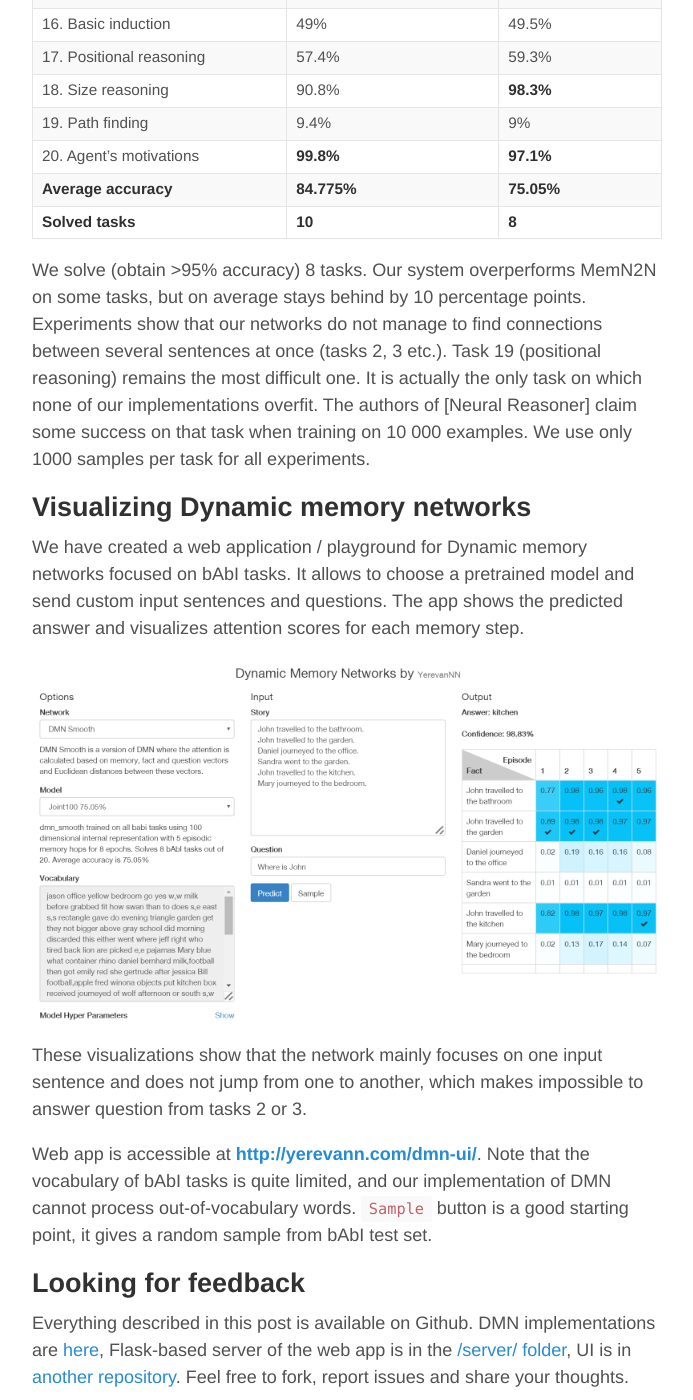
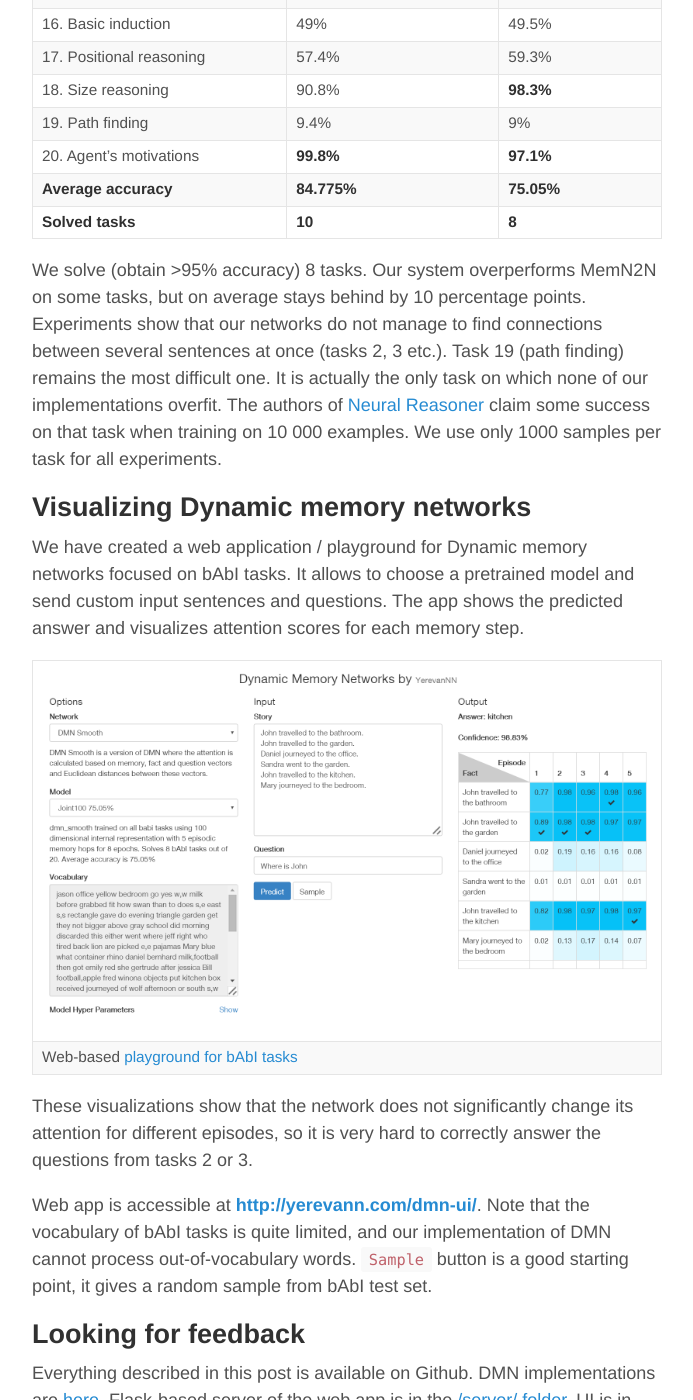
Before and after one commit to YerevaNN/yerevann.github.io, a Jekyll site: the page built from _posts/2016-02-23-playground-for-babi-tasks.md, in a window 1280 px wide and 1400 px high, scrolled down 2627 px. Shown: the whole window, without its empty margins (293-986 px from the left). Built offline with Jekyll 4.4.1, drawn with Linux system fonts in a browser that asks for light colours; comment, search, counter and statistics services are not loaded; some of the changed text lies outside the part shown.

Commit message:
dmn-ui minor updates

```diff
--- a/_posts/2016-02-23-playground-for-babi-tasks.md
+++ b/_posts/2016-02-23-playground-for-babi-tasks.md
@@ -67,18 +67,20 @@ So far our best results are obtained by training `dmn_smooth` with 100 neurons f
 | **Average accuracy** |	**84.775%**	|	**75.05%**	|
 | **Solved tasks** |	**10**	|	**8**	|
 
-We solve (obtain >95% accuracy) 8 tasks. Our system overperforms MemN2N on some tasks, but on average stays behind by 10 percentage points. Experiments show that our networks do not manage to find connections between several sentences at once (tasks 2, 3 etc.). Task 19 (positional reasoning) remains the most difficult one. It is actually the only task on which none of our implementations overfit. The authors of [Neural Reasoner] claim some success on that task when training on 10 000 examples. We use only 1000 samples per task for all experiments.
+We solve (obtain >95% accuracy) 8 tasks. Our system overperforms MemN2N on some tasks, but on average stays behind by 10 percentage points. Experiments show that our networks do not manage to find connections between several sentences at once (tasks 2, 3 etc.). Task 19 (path finding) remains the most difficult one. It is actually the only task on which none of our implementations overfit. The authors of [Neural Reasoner](http://arxiv.org/abs/1508.05508) claim some success on that task when training on 10 000 examples. We use only 1000 samples per task for all experiments.
 
 ## Visualizing Dynamic memory networks
 
 We have created a web application / playground for Dynamic memory networks focused on bAbI tasks. It allows to choose a pretrained model and send custom input sentences and questions. The app shows the predicted answer and visualizes attention scores for each memory step.
 
-![Playground for bAbI tasks](/public/2016-02-23/dmn-ui.png "Playground for bAbI tasks")
+| ![Playground for bAbI tasks](/public/2016-02-23/dmn-ui.png "Playground for bAbI tasks") |
+| --- |
+| Web-based [playground for bAbI tasks](http://yerevann.com/dmn-ui/) |
 
-These visualizations show that the network mainly focuses on one input sentence and does not jump from one to another, which makes impossible to answer question from tasks 2 or 3.
+These visualizations show that the network does not significantly change its attention for different episodes, so it is very hard to correctly answer the questions from tasks 2 or 3.
 
 Web app is accessible at **[http://yerevann.com/dmn-ui/](http://yerevann.com/dmn-ui/)**. Note that the vocabulary of bAbI tasks is quite limited, and our implementation of DMN cannot process out-of-vocabulary words. `Sample` button is a good starting point, it gives a random sample from bAbI test set.
 
 ## Looking for feedback
 
-Everything described in this post is available on Github. DMN implementations are [here](https://github.com/YerevaNN/Dynamic-memory-networks-in-Theano), Flask-based server of the web app is in the [/server/ folder](https://github.com/YerevaNN/Dynamic-memory-networks-in-Theano/tree/master/server), UI is in [another repository](https://github.com/YerevaNN/dmn-ui). Feel free to fork, report issues and share your thoughts.
+Everything described in this post is available on Github. DMN implementations are [here](https://github.com/YerevaNN/Dynamic-memory-networks-in-Theano), Flask-based server of the web app is in the [/server/ folder](https://github.com/YerevaNN/Dynamic-memory-networks-in-Theano/tree/master/server), UI is in [another repository](https://github.com/YerevaNN/dmn-ui). Feel free to fork, report issues, and please share your thoughts.
```
